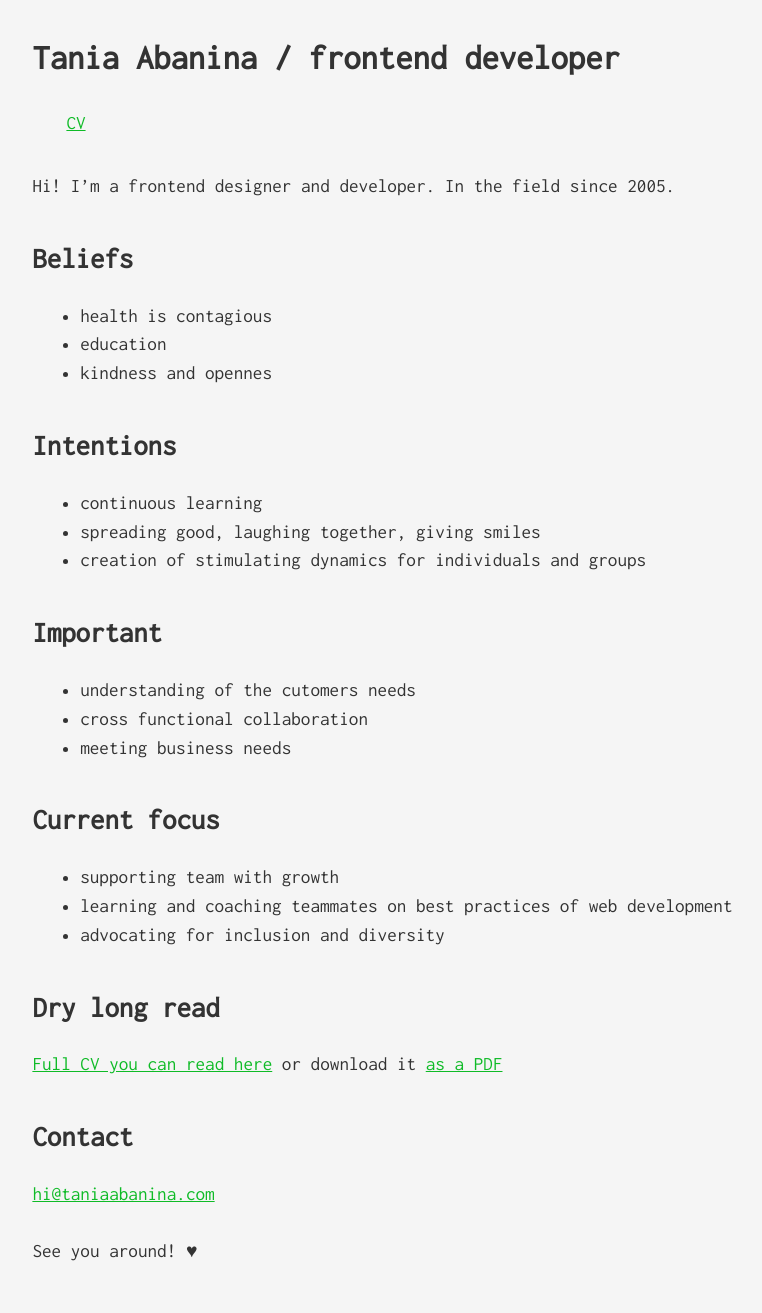
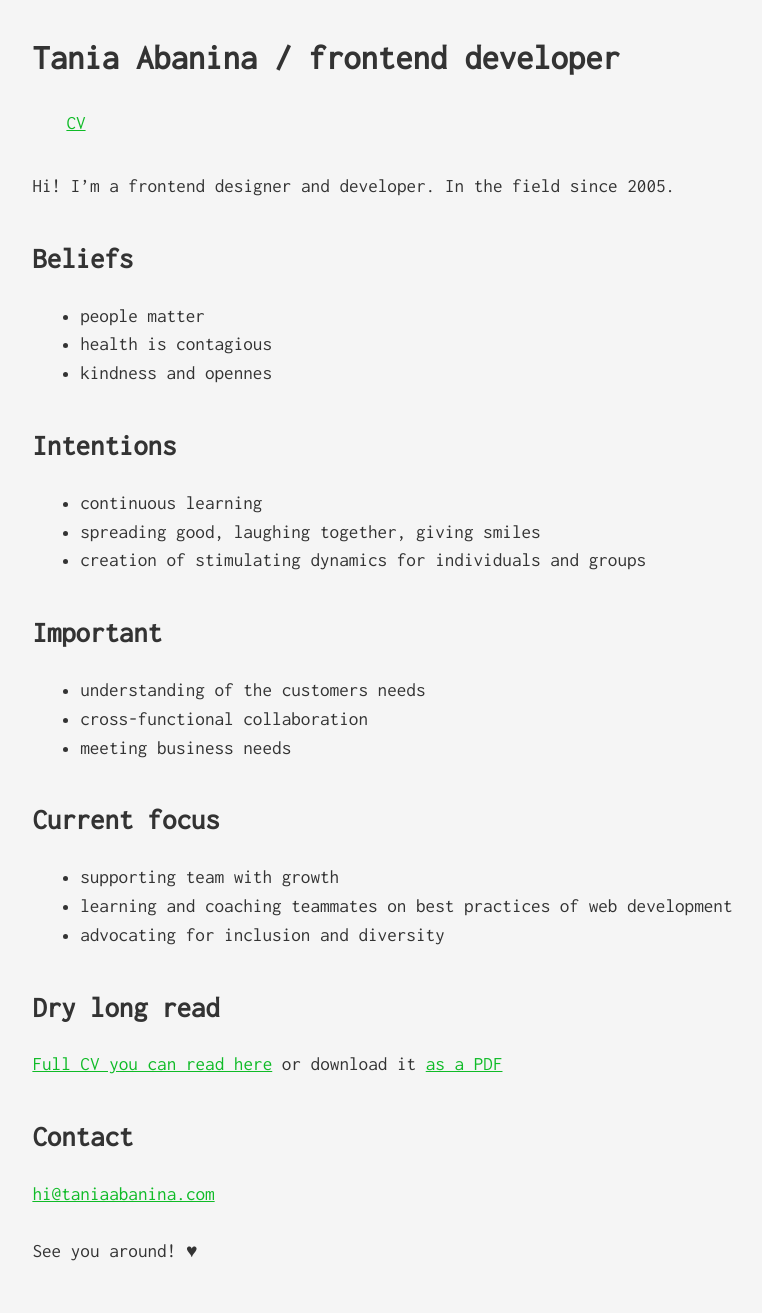
Before and after one commit to tataata/taniaabanina.com, a Jekyll site: the page built from index.md, in a window 1280 px wide. Shown: the whole page, without its empty margins (6-768 px from the left). Built offline with Jekyll 4.4.1, drawn with Linux system fonts in a browser that asks for light colours.

Commit message:
Fix typos, edits of believe and intentions

```diff
--- a/index.md
+++ b/index.md
@@ -17,8 +17,8 @@ Hi! I'm a frontend designer and developer. In the field since 2005.
 
 
 ## Beliefs
+- people matter
 - health is contagious
-- education
 - kindness and opennes
 
 
@@ -29,8 +29,8 @@ Hi! I'm a frontend designer and developer. In the field since 2005.
 
 
 ## Important
-- understanding of the cutomers needs
-- cross functional collaboration
+- understanding of the customers needs
+- cross-functional collaboration
 - meeting business needs
 
 
```
